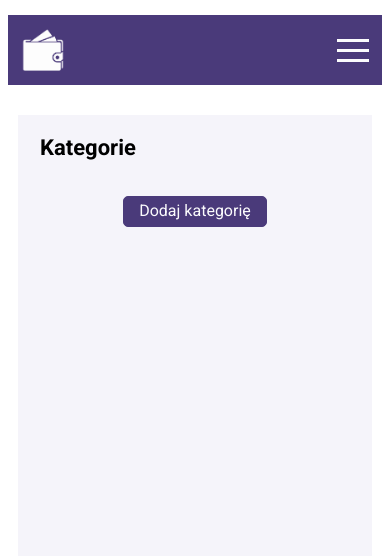
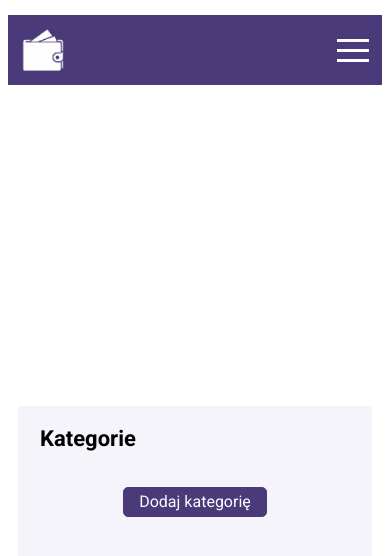
Before and after one commit to JakubM-I/expense-app, a React (Create React App) app: page /expense-app/categories in a window 390 px wide. Shown: the top 556 px of the page. Built offline with nearby package versions, Linux system fonts and the light colour scheme.

Commit message:
Mobile view styling

```diff
--- a/src/common/SectionPage/styled.js
+++ b/src/common/SectionPage/styled.js
@@ -6,7 +6,7 @@ export const StyledSectionPage = styled.main`
     margin-inline: auto;
     margin-block: 15px;
     overflow-y: auto;
-    height: calc(100svh - 30px);
+    height: calc(100% - 15px);
     display: flex;
     flex-direction: column;
 `
--- a/src/features/app/Root/styled.js
+++ b/src/features/app/Root/styled.js
@@ -3,7 +3,7 @@ import styled, {css} from 'styled-components';
 export const StyledExpesneList = styled.div`
     width: min(1300px, calc(100% - 3em));
     margin-inline: auto;
-    height: 100%;
+    height: 100svh;
     display: grid;
     grid-template-columns: 250px 1fr;
     overflow: hidden;
```
